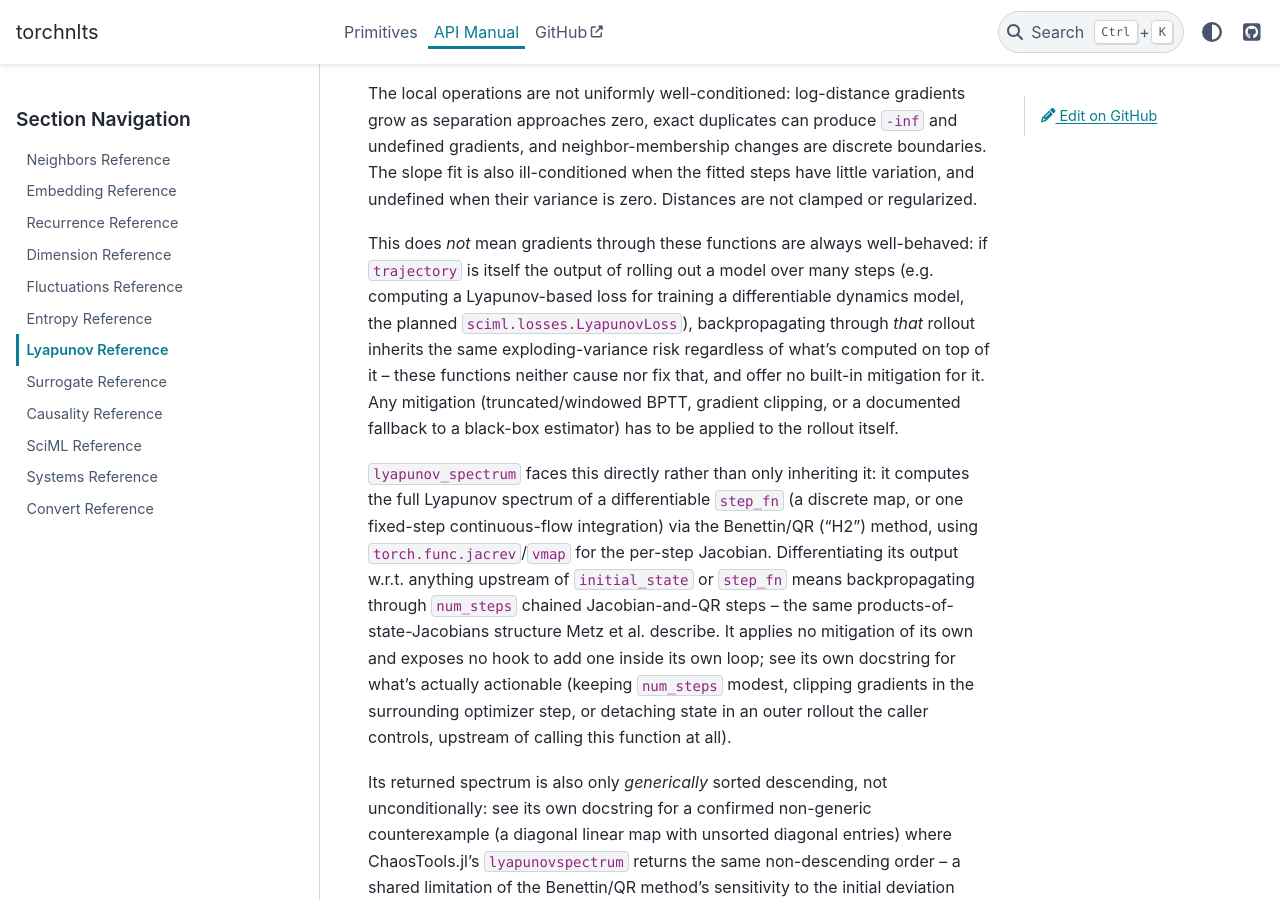
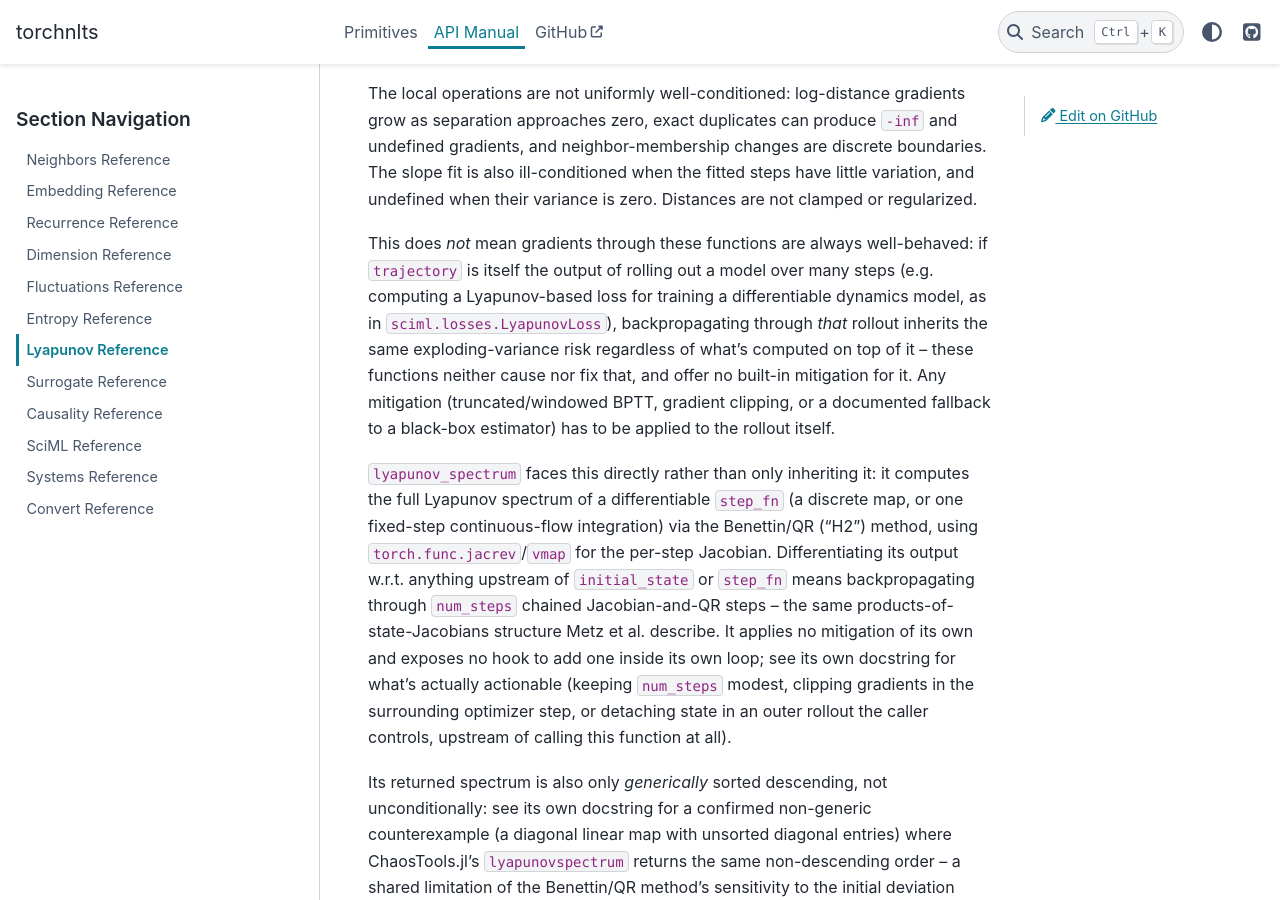
Before and after one commit to MartinuzziFrancesco/torchnlts, a Sphinx documentation site: the page built from docs/api/lyapunov.rst, in a window 1280 px wide and 900 px high, scrolled down 430 px. Built offline with Sphinx 7.4.7 and the PyData theme 0.15.4, drawn with Linux system fonts in a browser that asks for light colours.

Commit message:
Clean up docs
Co-Authored-By: Claude Opus 5.5 <noreply@anthropic.com>

```diff
--- a/docs/api/lyapunov.rst
+++ b/docs/api/lyapunov.rst
@@ -24,7 +24,7 @@ variance is zero. Distances are not clamped or regularized.
 This does *not* mean gradients through these functions are always
 well-behaved: if ``trajectory`` is itself the output of rolling out a
 model over many steps (e.g. computing a Lyapunov-based loss for training
-a differentiable dynamics model, the planned
+a differentiable dynamics model, as in
 ``sciml.losses.LyapunovLoss``), backpropagating through *that* rollout
 inherits the same exploding-variance risk regardless of what's computed
 on top of it -- these functions neither cause nor fix that, and offer no
--- a/docs/api/sciml.rst
+++ b/docs/api/sciml.rst
@@ -3,7 +3,7 @@ SciML Reference
 
 Invariant-matching training losses for differentiable dynamics models --
 the ``torchnlts.sciml`` subpackage. Most of these losses compose
-primitives already validated elsewhere in the package; see the module
+primitives already validated elsewhere in the library; see the module
 docstring for why those don't need their own fresh paper/Julia
 validation, for :class:`~torchnlts.sciml.losses.LyapunovLoss`'s
 inherited gradient-stability caveat, and for why
--- a/docs/api/surrogate.rst
+++ b/docs/api/surrogate.rst
@@ -3,7 +3,7 @@ Surrogate Reference
 
 Surrogate data generation for nonlinearity testing -- the
 ``torchnlts.surrogate`` subpackage. Analysis-only, non-differentiable
-utilities by design: every function here
+utilities: every function here
 draws fresh randomness on each call and is not meant to be
 backpropagated through.
 
--- a/docs/primitives.rst
+++ b/docs/primitives.rst
@@ -2,7 +2,7 @@ Primitives
 ==========
 
 This page lists every public torchnlts primitive with its gradient
-class (one of *exact*, *smooth*, *piecewise*,
+class (*exact*, *smooth*, *piecewise*,
 *implicit*, or *none*) and the reference(s) it's validated against.
 Updated in the same commit that adds or changes a primitive.
 
```
